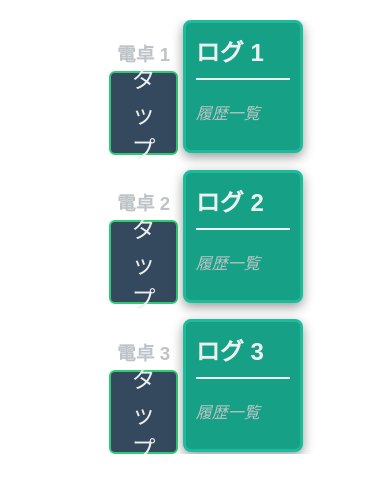
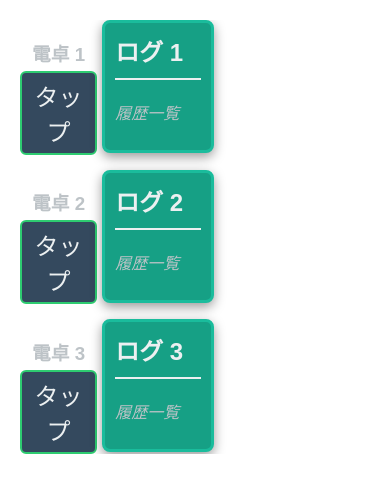
Before and after one commit to komugiR/nextjs-calculator-ui, a Next.js app: page / in a window 390 px wide. Shown: the top 492 px of the page. Built offline with nearby package versions, Linux system fonts and the light colour scheme.

Commit message:
横幅広げたい

```diff
--- a/app/globals.css
+++ b/app/globals.css
@@ -277,7 +277,7 @@ body {
   .calculators-and-logs-container {
     flex-direction: row;
     flex-wrap: wrap; /* ★折り返しを有効化★ */
-    justify-content: center; /* 中央寄せ */
+    justify-content: flex-start;
 
     gap: 15px;
     width: 100%;
@@ -297,13 +297,13 @@ body {
 
   /* --- 個々の要素の幅設定 --- */
   .calc-input-set {
-    width: 40%; /* セット幅の45% */
+    width: 45%; /* セット幅の45% */
     max-width: none;
     flex-shrink: 0;
   }
 
   .log-display-panel {
-    width: 55%; /* セット幅の50% */
+    width: 50%; /* セット幅の50% */
     max-width: none;
     flex-shrink: 0;
     max-height: 150px; /* 高さを制限して縦長を防ぐ */
```
